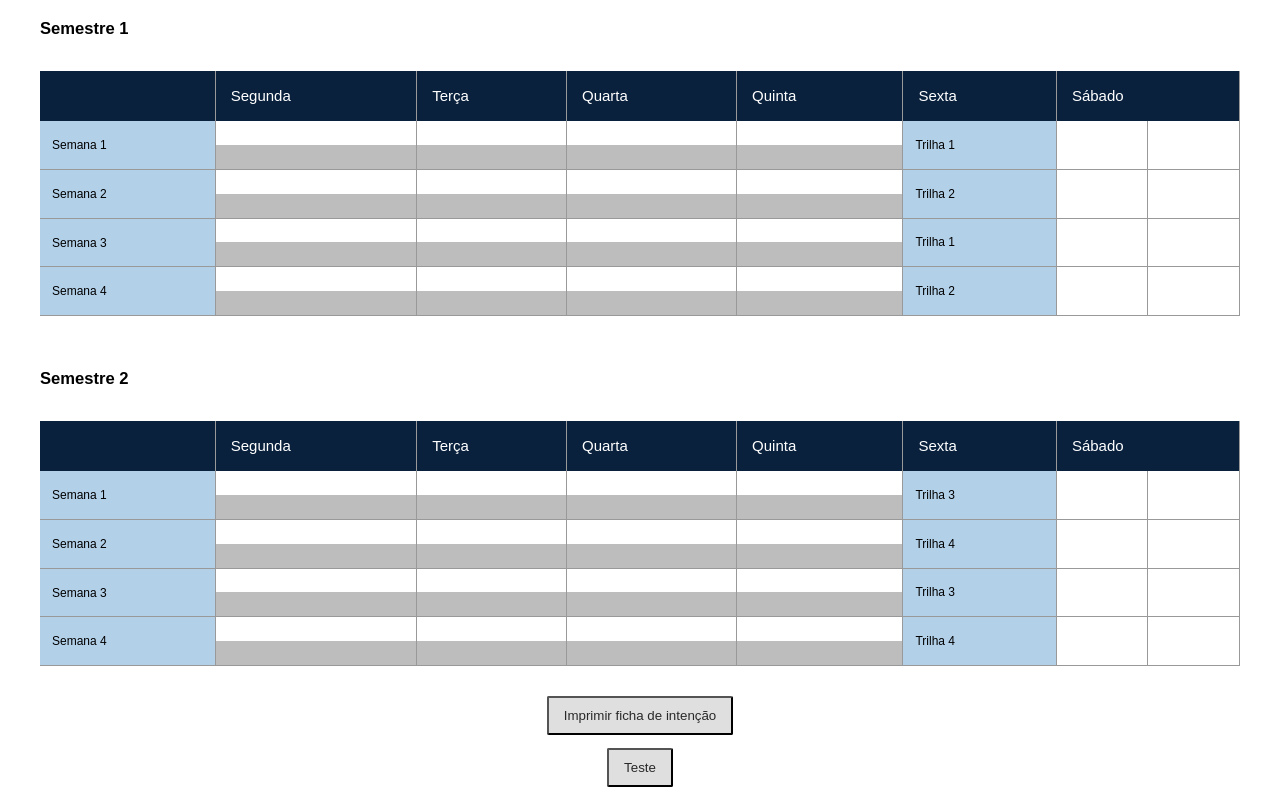
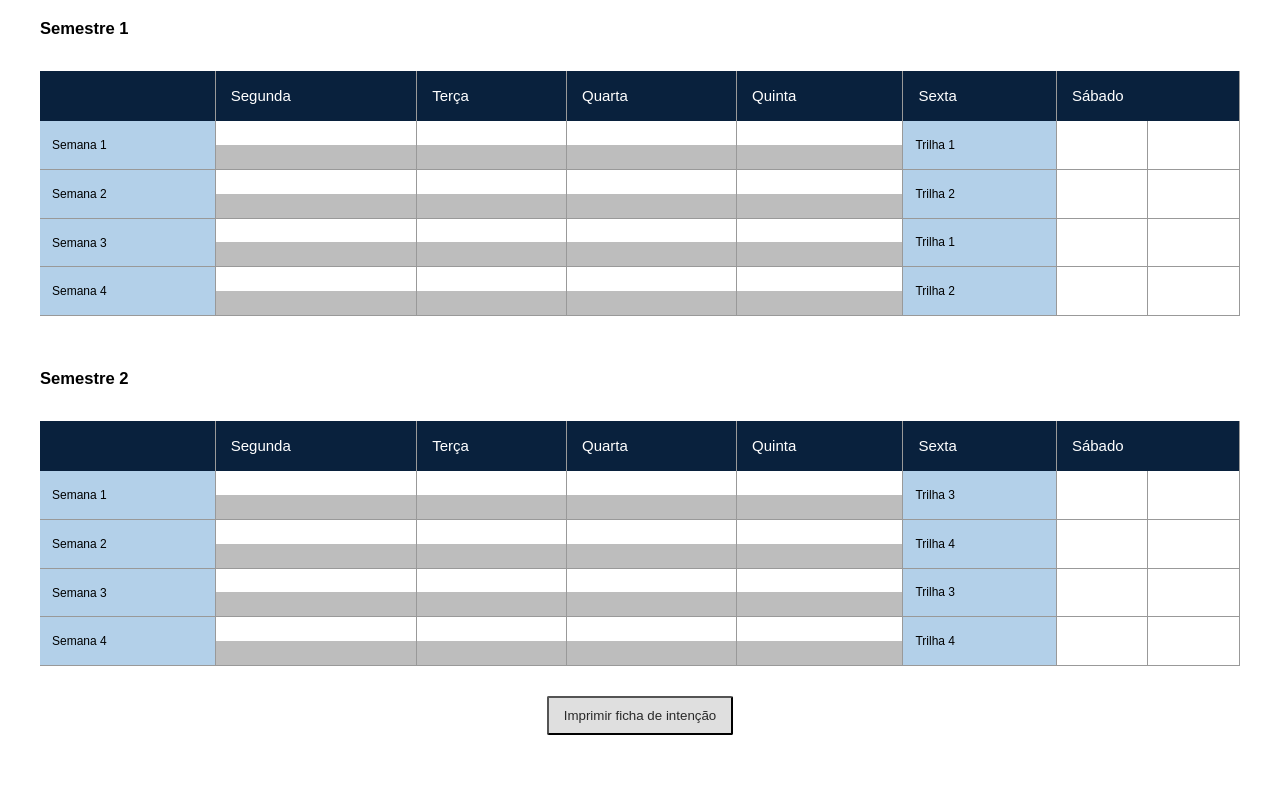
Before and after one commit to Lucasktrindade/dragndroppos, a website: page index.html in a window 1280 px wide. Shown: the part 719-1519 px from the top of the page. After the commit the page ends 1467 px from the top, so only its background shows below. Drawn offline with Linux system fonts and the light colour scheme.

Commit message:
Remove Button teste

```diff
--- a/index.html
+++ b/index.html
@@ -320,7 +320,6 @@
         <div class="row">
           <div class="column col-m-12">
             <button type="button" name="button" onclick="window.print()" class="centralizado botao-cinza button-print bg-unigranrio-verde">Imprimir ficha de intenção</button>
-            <button type="button" name="button" onclick="window.print()" class="centralizado botao-cinza button-print bg-unigranrio-verde">Teste</button>
           </div>
         </div>
       </div>
```
